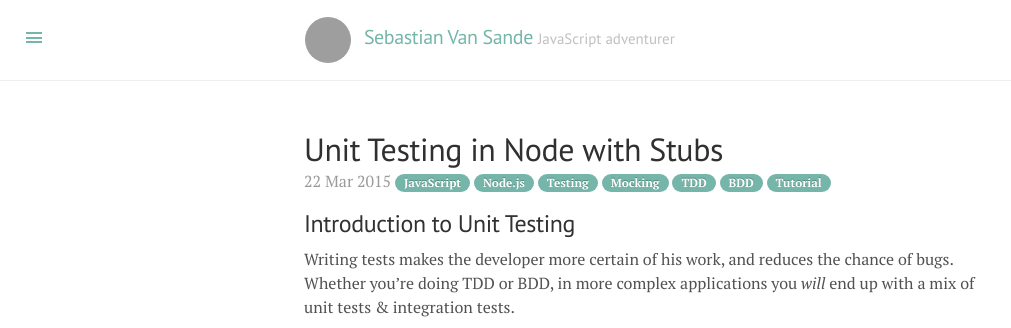
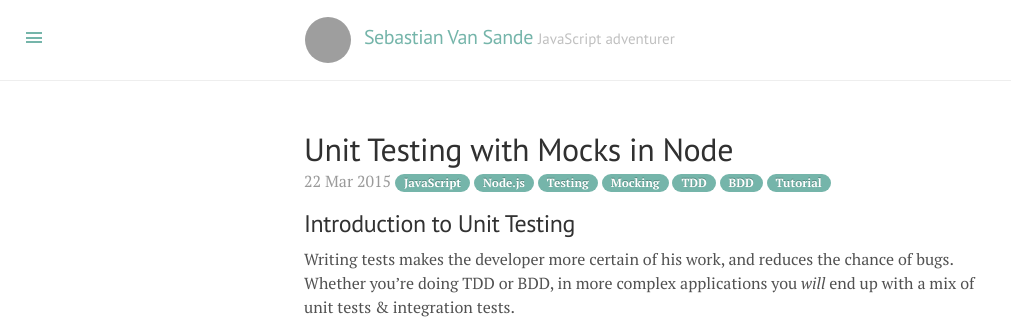
Before and after one commit to seppevs/seppevs.github.io, a Jekyll site: the page built from _posts/2015-03-23-unit_testing_with_mocks_in_node_js.markdown, in a window 1280 px wide and 900 px high. Shown: the top 328 px of the window, without its empty margins (0-1011 px from the left). Built offline with Jekyll 4.4.1, drawn with Linux system fonts in a browser that asks for light colours; Markdown is read by kramdown in place of the engine named in the settings; grey boxes are pictures that could not be loaded.

Commit message:
small stuff

```diff
--- a/_posts/2015-03-23-unit_testing_with_mocks_in_node_js.markdown
+++ b/_posts/2015-03-23-unit_testing_with_mocks_in_node_js.markdown
@@ -1,7 +1,7 @@
 ---
 layout: post
-title:  Unit Testing in Node with Stubs
-summary: A tutorial where we learn how to test features in complete isolation by using stubs.
+title:  Unit Testing with Mocks in Node
+summary: A tutorial where we learn how to test features in complete isolation by using mocks & stubs.
 date:   2015-03-22 11:37:58
 tags:
 - JavaScript
```
